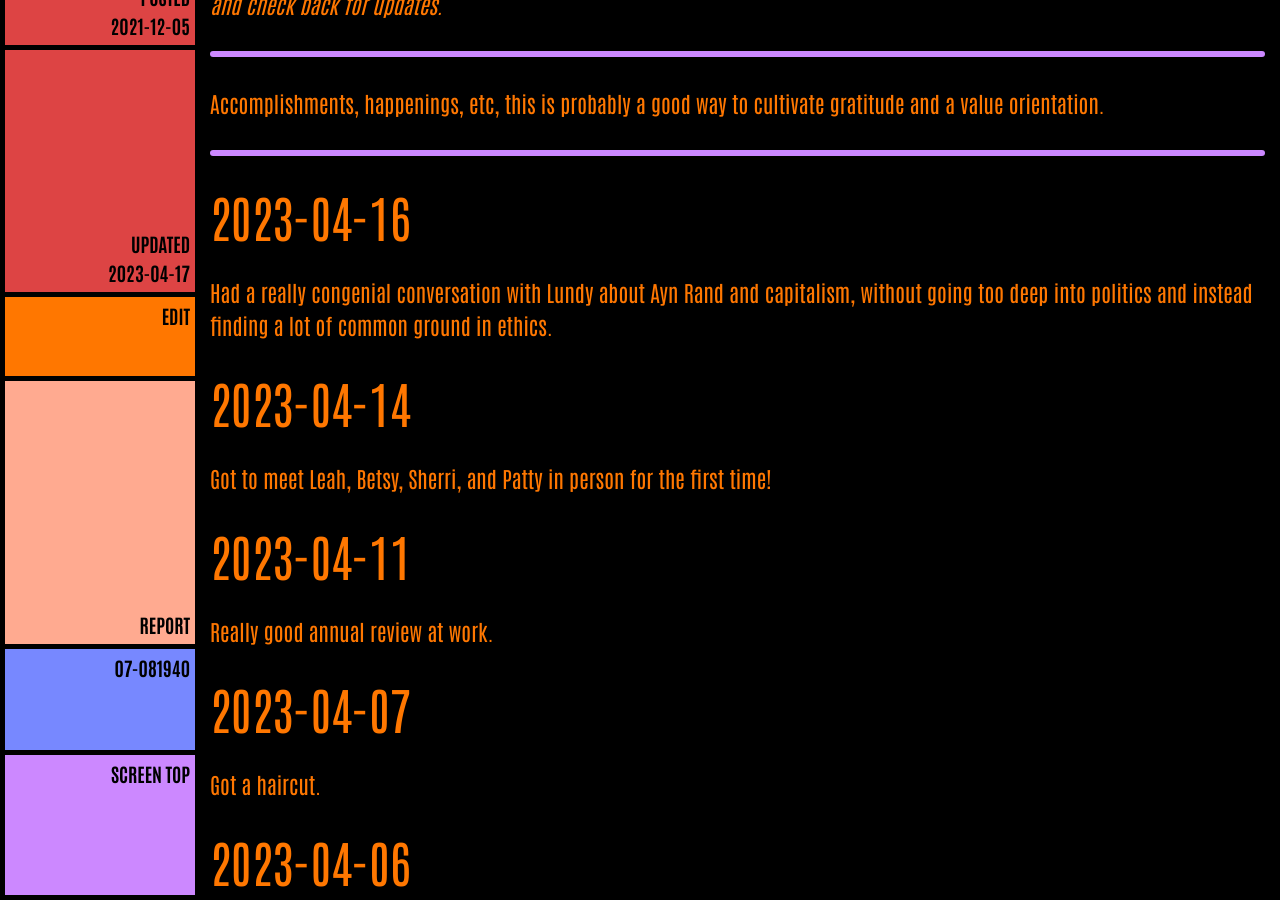
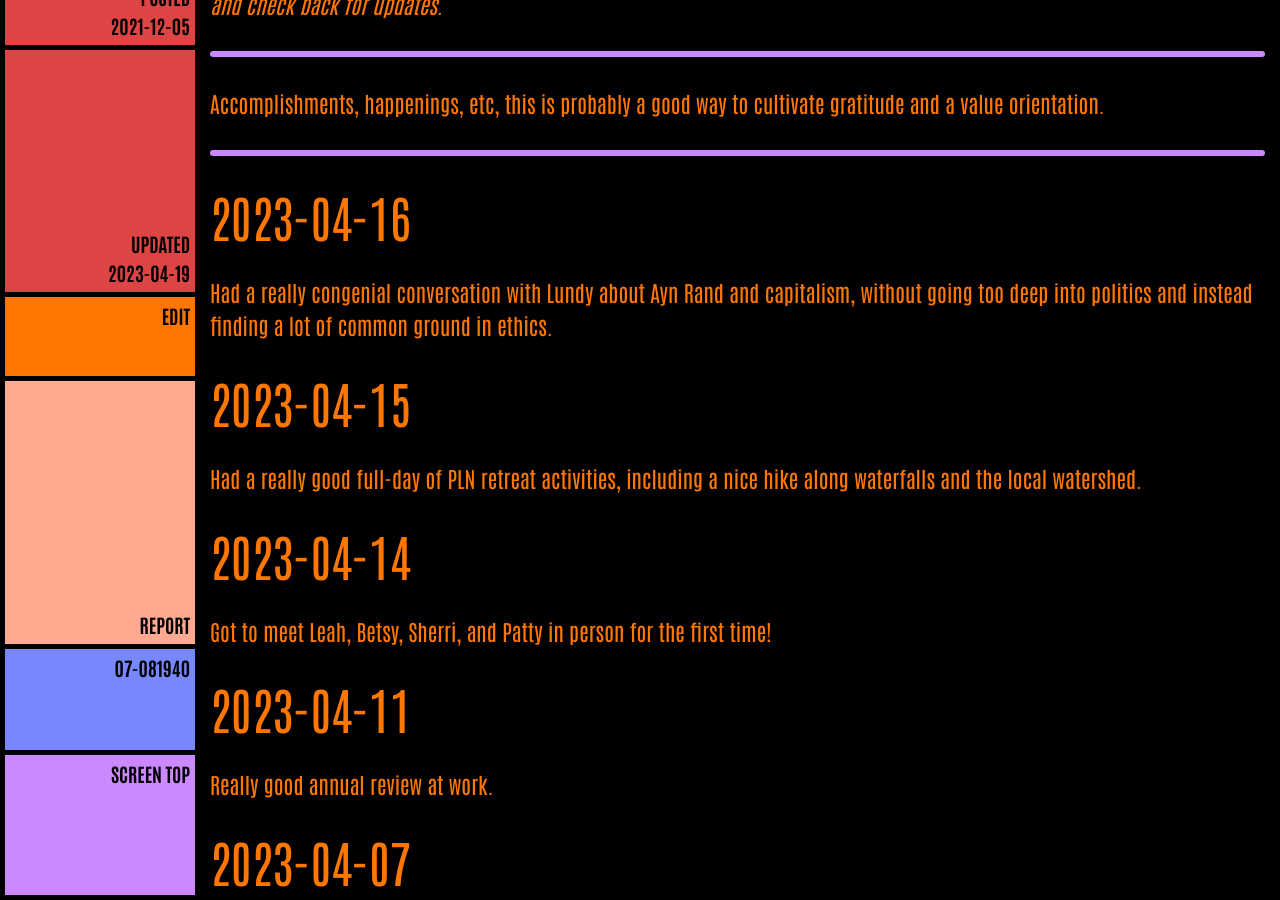
Before and after one commit to ArthurZey/arthurzey.github.io, a Jekyll site: the page built from _pages/one-good-thing.md, in a window 1280 px wide and 900 px high, scrolled down 410 px. Built offline with Jekyll 4.4.1, drawn with Linux system fonts in a browser that asks for light colours.

Commit message:
added 2023-04-15

```diff
--- a/_pages/one-good-thing.md
+++ b/_pages/one-good-thing.md
@@ -2,7 +2,7 @@
 title: One Good Thing
 description: "Accomplishments, happenings, etc, this is probably a good way to cultivate gratitude and a value orientation."
 date: "2021-12-05"
-last_modified_at: "2023-04-17T20:55:09+00:00"
+last_modified_at: "2023-04-19T16:23:15+00:00"
 tags:
   - happenings
   - draft
@@ -11,6 +11,9 @@ sitemap: false
 
 ## 2023-04-16
 Had a really congenial conversation with Lundy about Ayn Rand and capitalism, without going too deep into politics and instead finding a lot of common ground in ethics.
+
+## 2023-04-15
+Had a really good full-day of PLN retreat activities, including a nice hike along waterfalls and the local watershed.
 
 ## 2023-04-14
 Got to meet Leah, Betsy, Sherri, and Patty in person for the first time!
```
